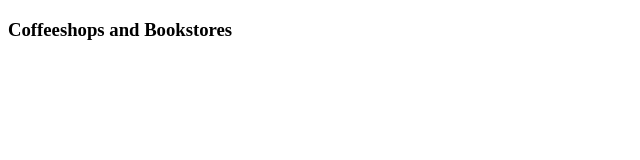
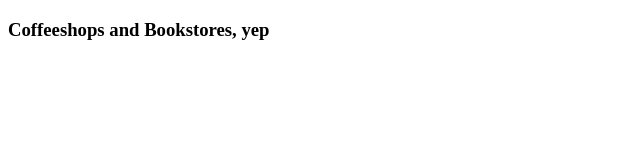
Before and after one commit to imrebartis/cowork-edu, a plain HTML site: page index.html in a window 1280 px wide. Shown: the full height of the page, 0-640 px from the left. Drawn offline with Linux system fonts and the light colour scheme.

Commit message:
development branch created

```diff
--- a/index.html
+++ b/index.html
@@ -11,6 +11,6 @@
     </style>
   </head>
   <body>
-    <h3>Coffeeshops and Bookstores</h3>
+    <h3>Coffeeshops and Bookstores, yep</h3>
 
 </html>
```
